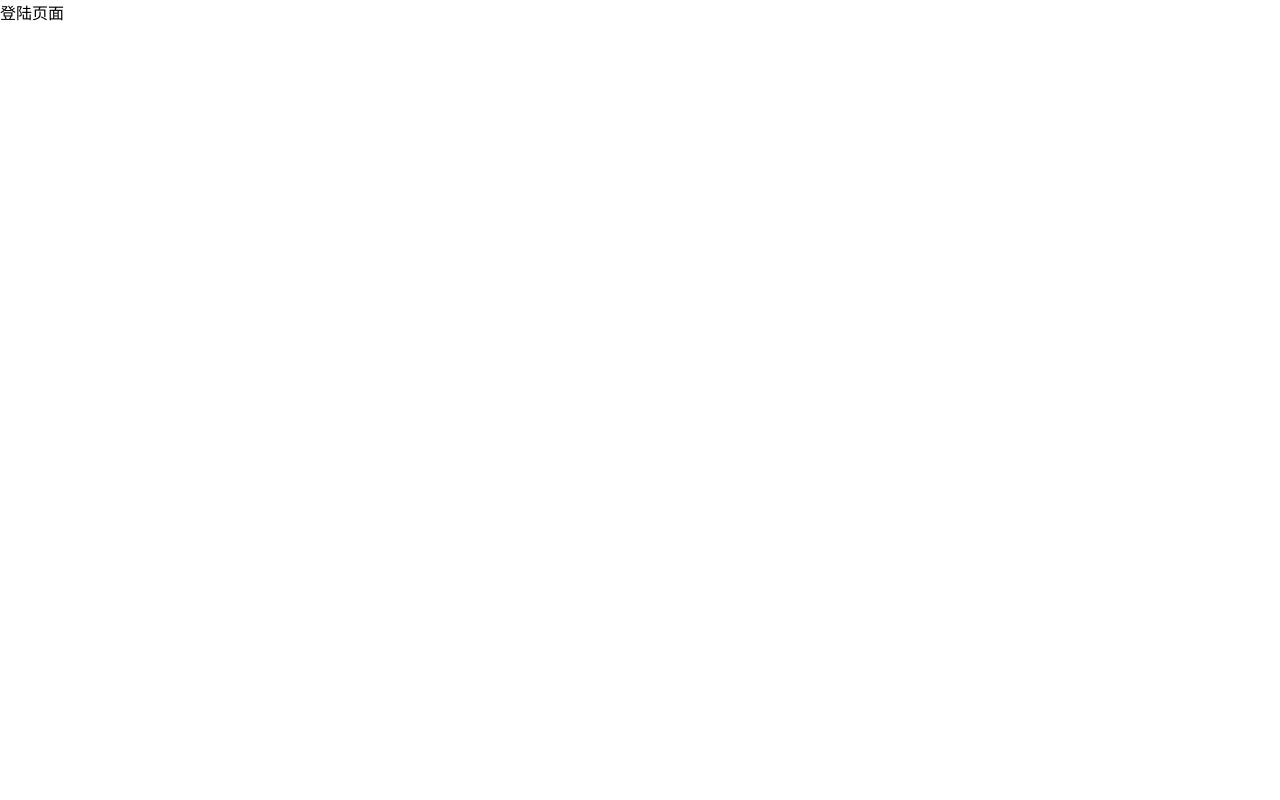
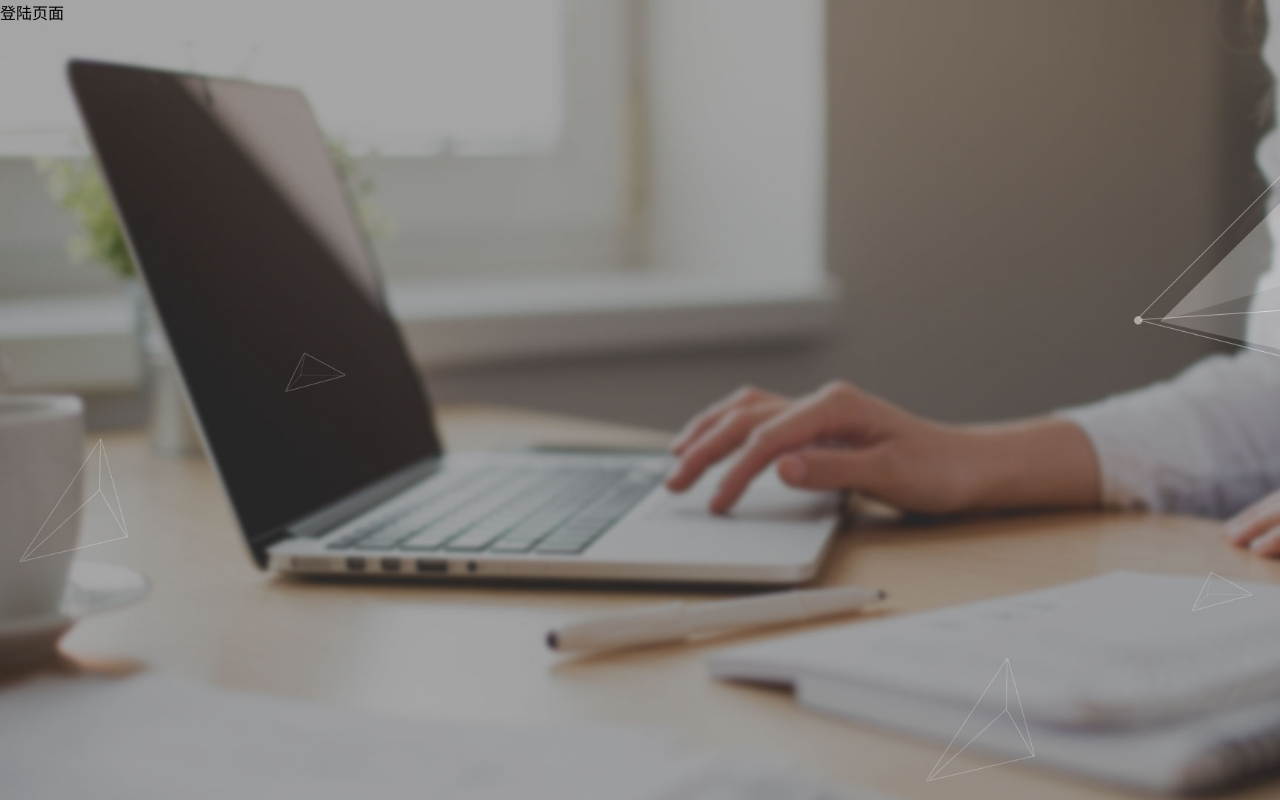
Before and after one commit to zhangchen661618/myhematotiao, a Vue app: page /#/login in a window 1280 px wide. Built offline with nearby package versions, Linux system fonts and the light colour scheme.

Commit message:
login页面背景图片完成

```diff
--- a/src/App.vue
+++ b/src/App.vue
@@ -1,9 +1,7 @@
 <template>
-
     <router-view/>
-
 </template>
 
-<style lang="less">
+<style lang="less" scoped>
 
 </style>
--- a/src/views/login/index.vue
+++ b/src/views/login/index.vue
@@ -1,5 +1,5 @@
 <template>
-  <div>
+  <div class="login">
       登陆页面
   </div>
 </template>
@@ -10,6 +10,11 @@ export default {
 }
 </script>
 
-<style>
-
+<style lang="less" sooped>
+.login{
+  width: 100%;
+  height: 100vh;
+  background-image: url('../../assets/img/login_bg.jpg');
+  background-size: cover;
+}
 </style>
```
